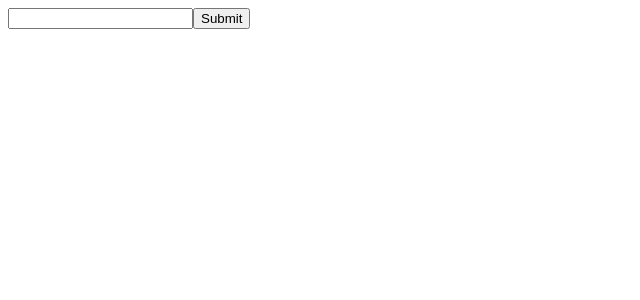
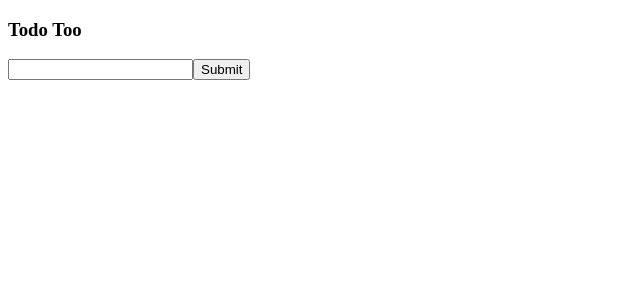
Before and after one commit to marlou-lopez/todo-too, a React (Create React App) app: page / in a window 1280 px wide. Shown: the top 300 px of the page, without its empty margins (0-640 px from the left). Built offline with nearby package versions, Linux system fonts and the light colour scheme.

Commit message:
Add heading

```diff
--- a/src/app/App.tsx
+++ b/src/app/App.tsx
@@ -4,6 +4,7 @@ import TodoContainer from './components/Todo/TodoContainer';
 const App: React.FC = () => {
   return (
     <div>
+      <h3>Todo Too</h3>
       <TodoContainer />
     </div>
   )
```
